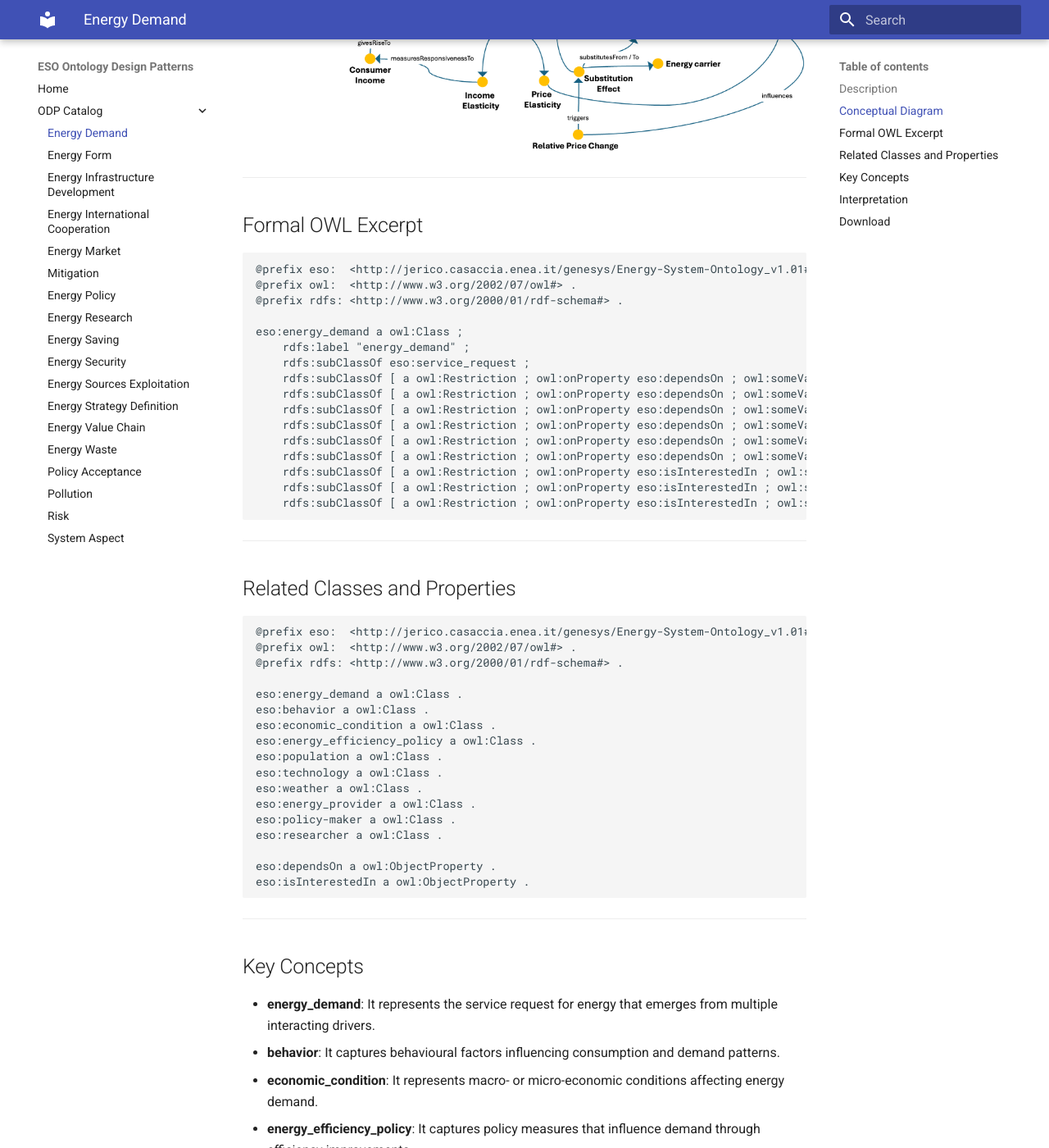
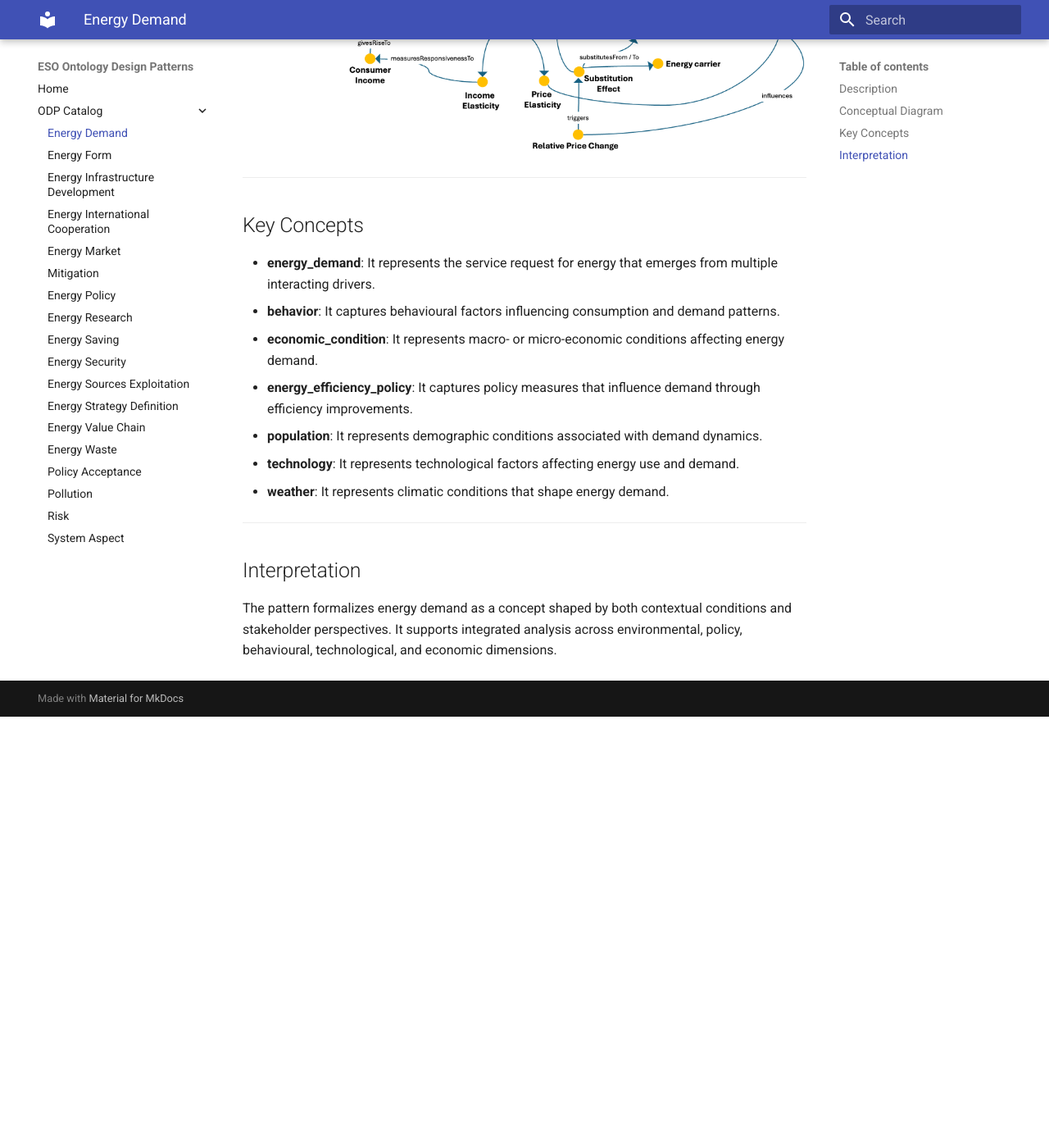
Before and after one commit to AntonioDeNicola/eso-odp-site, an MkDocs documentation site: the page built from docs/odp/energy-demand.md, in a window 1280 px wide and 1400 px high, scrolled down 810 px. Shown: the whole window at 82% size. Built offline with MkDocs 1.6.1 and Material for MkDocs 9.7.7, drawn with Linux system fonts in a browser that asks for light colours; after the commit the page ends 1684 px from its top, so only the background shows below that.

Commit message:
Update energy-demand.md

````diff
--- a/docs/odp/energy-demand.md
+++ b/docs/odp/energy-demand.md
@@ -10,53 +10,6 @@ This pattern provides a structured semantic representation that can be reused ac
 ## Conceptual Diagram
 
 ![Energy Demand ODP Diagram](../assets/images/energy-demand.png)
-
----
-
-## Formal OWL Excerpt
-
-```turtle
-@prefix eso:  <http://jerico.casaccia.enea.it/genesys/Energy-System-Ontology_v1.01#> .
-@prefix owl:  <http://www.w3.org/2002/07/owl#> .
-@prefix rdfs: <http://www.w3.org/2000/01/rdf-schema#> .
-
-eso:energy_demand a owl:Class ;
-    rdfs:label "energy_demand" ;
-    rdfs:subClassOf eso:service_request ;
-    rdfs:subClassOf [ a owl:Restriction ; owl:onProperty eso:dependsOn ; owl:someValuesFrom eso:behavior ] ;
-    rdfs:subClassOf [ a owl:Restriction ; owl:onProperty eso:dependsOn ; owl:someValuesFrom eso:economic_condition ] ;
-    rdfs:subClassOf [ a owl:Restriction ; owl:onProperty eso:dependsOn ; owl:someValuesFrom eso:energy_efficiency_policy ] ;
-    rdfs:subClassOf [ a owl:Restriction ; owl:onProperty eso:dependsOn ; owl:someValuesFrom eso:population ] ;
-    rdfs:subClassOf [ a owl:Restriction ; owl:onProperty eso:dependsOn ; owl:someValuesFrom eso:technology ] ;
-    rdfs:subClassOf [ a owl:Restriction ; owl:onProperty eso:dependsOn ; owl:someValuesFrom eso:weather ] ;
-    rdfs:subClassOf [ a owl:Restriction ; owl:onProperty eso:isInterestedIn ; owl:someValuesFrom eso:energy_provider ] ;
-    rdfs:subClassOf [ a owl:Restriction ; owl:onProperty eso:isInterestedIn ; owl:someValuesFrom eso:policy-maker ] ;
-    rdfs:subClassOf [ a owl:Restriction ; owl:onProperty eso:isInterestedIn ; owl:someValuesFrom eso:researcher ] .
-```
-
----
-
-## Related Classes and Properties
-
-```turtle
-@prefix eso:  <http://jerico.casaccia.enea.it/genesys/Energy-System-Ontology_v1.01#> .
-@prefix owl:  <http://www.w3.org/2002/07/owl#> .
-@prefix rdfs: <http://www.w3.org/2000/01/rdf-schema#> .
-
-eso:energy_demand a owl:Class .
-eso:behavior a owl:Class .
-eso:economic_condition a owl:Class .
-eso:energy_efficiency_policy a owl:Class .
-eso:population a owl:Class .
-eso:technology a owl:Class .
-eso:weather a owl:Class .
-eso:energy_provider a owl:Class .
-eso:policy-maker a owl:Class .
-eso:researcher a owl:Class .
-
-eso:dependsOn a owl:ObjectProperty .
-eso:isInterestedIn a owl:ObjectProperty .
-```
 
 ---
 
@@ -75,8 +28,3 @@ eso:isInterestedIn a owl:ObjectProperty .
 ## Interpretation
 
 The pattern formalizes energy demand as a concept shaped by both contextual conditions and stakeholder perspectives. It supports integrated analysis across environmental, policy, behavioural, technological, and economic dimensions.
-
----
-
-## Download
-- [TTL file](../assets/rdf/energy-demand.ttl)
````
